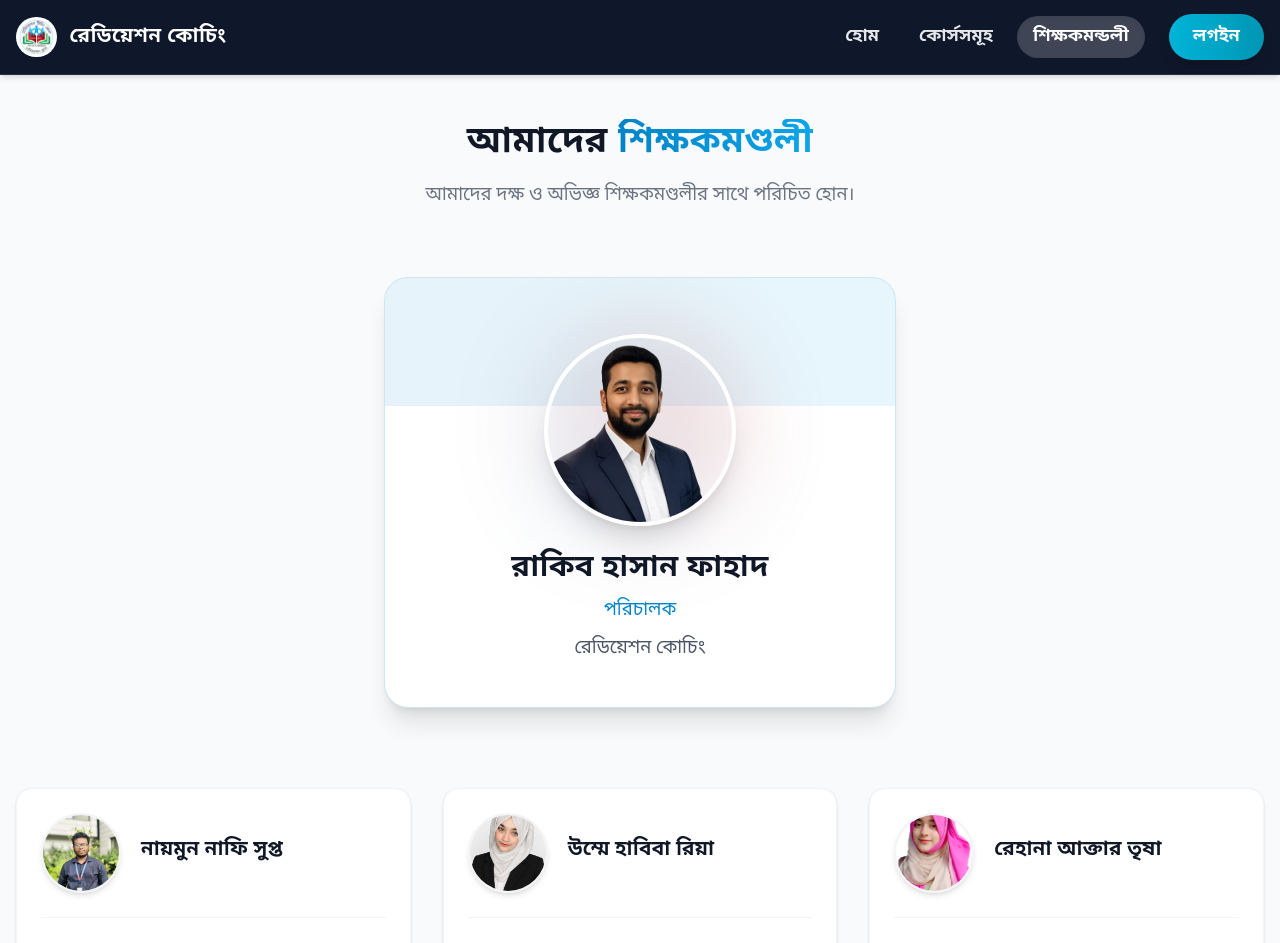
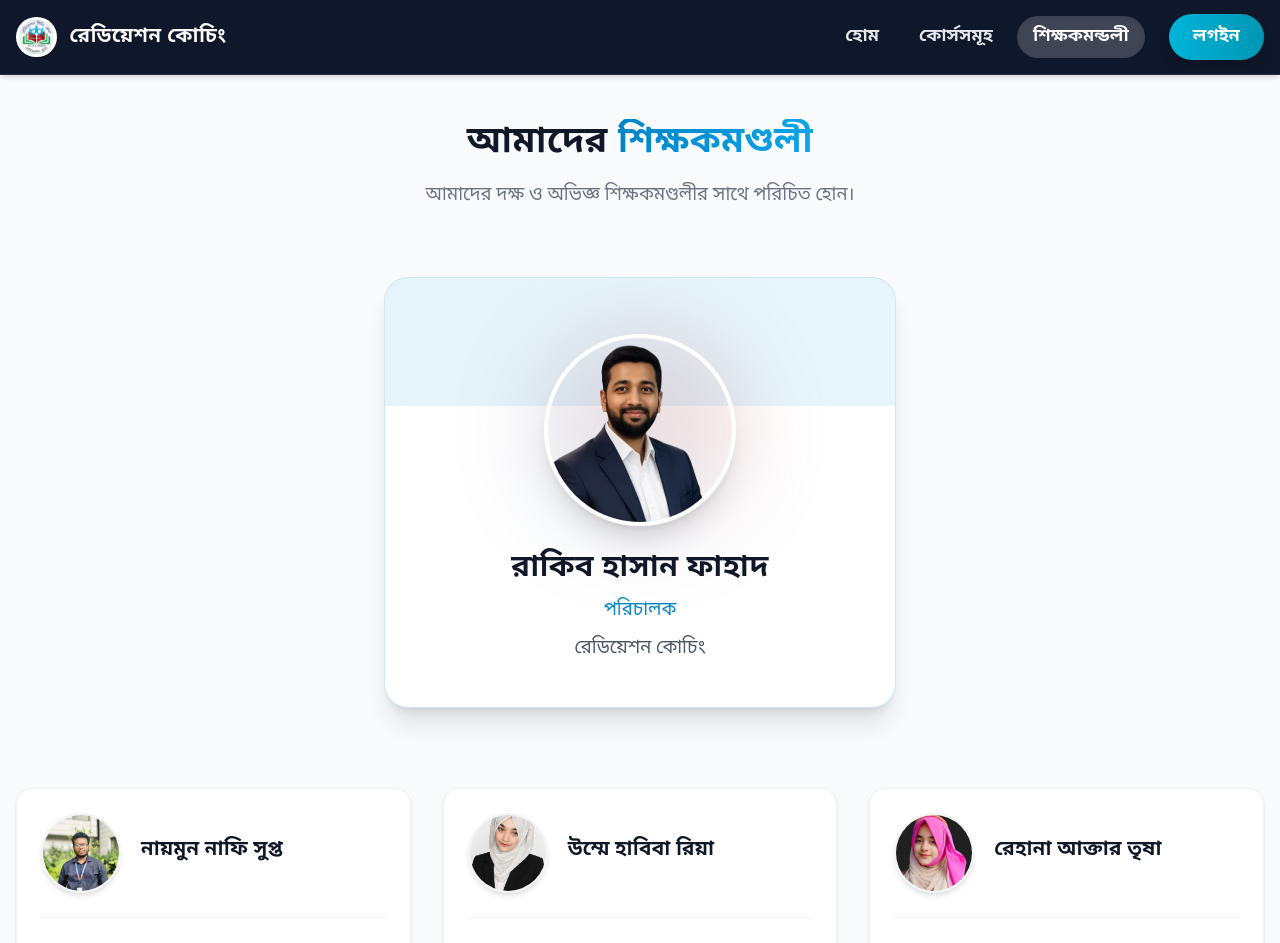
Before and after one commit to Supto71/Radiation-Coaching, a React (Vite) app in the folder frontend/: page /faculty in a window 1280 px wide. Shown: the top 943 px of the page. Built offline with nearby package versions, Linux system fonts and the light colour scheme.

Commit message:
Update Trisha mam image

```diff
--- a/frontend/src/pages/Faculty.jsx
+++ b/frontend/src/pages/Faculty.jsx
@@ -35,7 +35,7 @@ const Faculty = () => {
       subject: 'B.B.A (Department of Accounting)',
       year: 'প্রথম বর্ষ (চূড়ান্ত পরীক্ষার পরীক্ষার্থী)',
       teaching: 'ইংরেজি, বাণিজ্য বিভাগের সকল বিষয় এবং বাংলা',
-      image: '/Trisha_mam.png'
+      image: '/Trisha_mam.png?v=2'
     },
     {
       id: 3,
```
Also changed, not shown: frontend/public/Trisha_mam.png.
